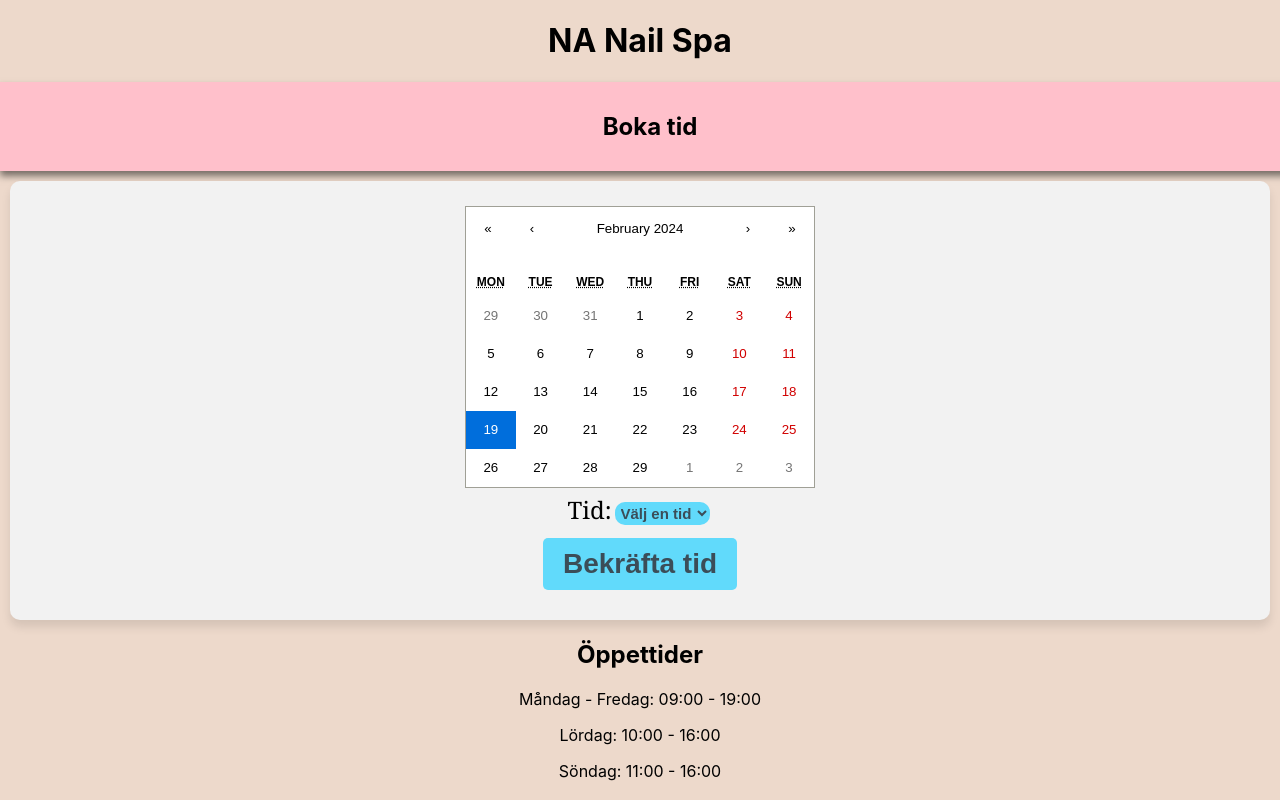
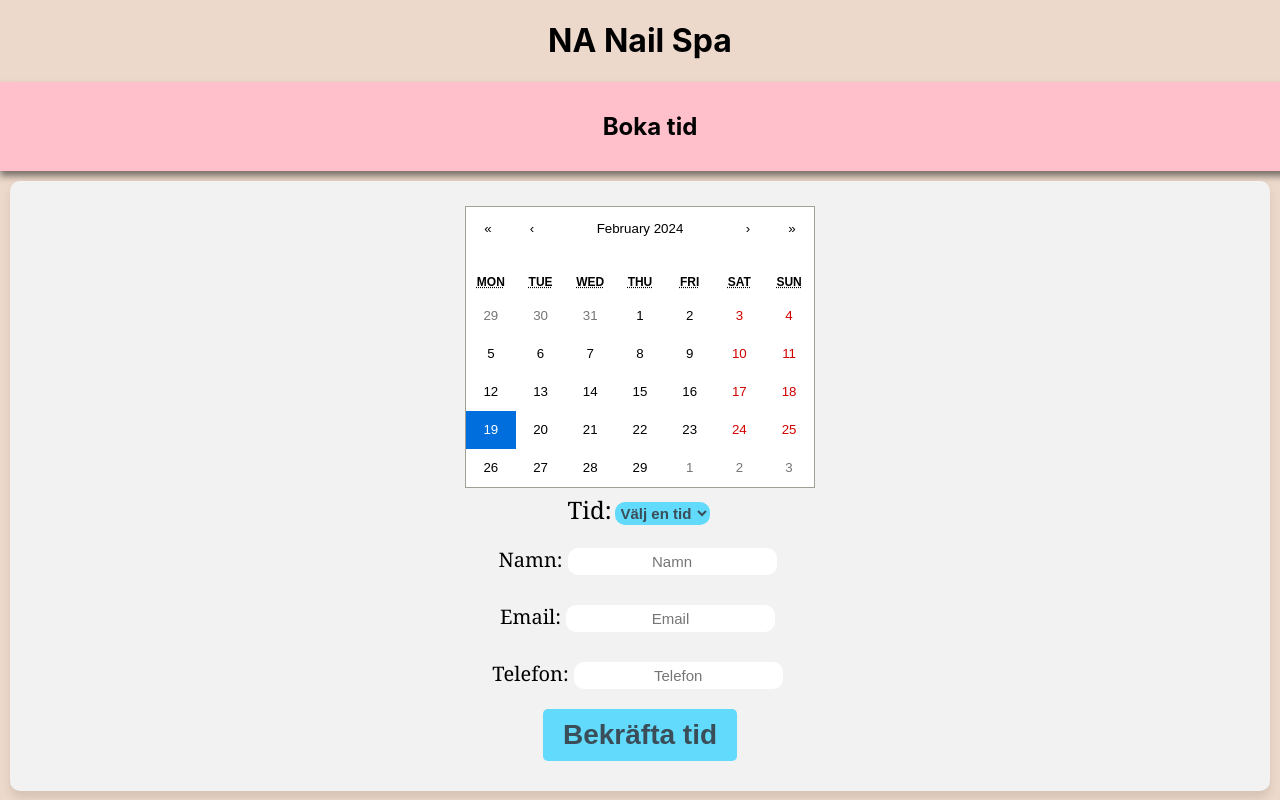
Before and after one commit to n4sser77/NaNailspa, a React (Create React App) app: page / in a window 1280 px wide. Shown: the top 800 px of the page. Built offline with nearby package versions, Linux system fonts and the light colour scheme.

Commit message:
fixed the express server to work with both react and static html files

```diff
--- a/package.json
+++ b/package.json
@@ -13,6 +13,7 @@
     "react-dom": "^18.2.0",
     "react-router-dom": "^6.22.1",
     "react-scripts": "^5.0.1",
+    "sqlite3": "^5.1.7",
     "web-vitals": "^2.1.4"
   },
   "scripts": {
--- a/public/static-site/page2.html
+++ b/public/static-site/page2.html
@@ -18,7 +18,7 @@
         <h1 class="playfair-display-header">NA Nailspa</h1>
         <p> välkommen till Na Nailspa</p>
         <div class="btn-div">
-            <a class="btn" href="bokning.html"><p><strong>Boka nu</strong><p></a>
+            <a class="btn" href="page2.html"><p><strong>Boka nu</strong><p></a>
 
         </div>
 
--- a/src/App.js
+++ b/src/App.js
@@ -7,16 +7,16 @@ function App() {
     <div className="App">
       <h1>NA Nail Spa</h1>
 
-      <KalenderApp/>
+      <KalenderApp />
 
       <h2>Öppettider</h2>
 
-     <p>Måndag - Fredag: 09:00 - 19:00</p>
+      <p>Måndag - Fredag: 09:00 - 19:00</p>
       <p>Lördag: 10:00 - 16:00</p>
       <p>Söndag: 11:00 - 16:00 </p>
       <h2>Adress</h2>
       <p>
-      Västra Storgatan 14, 611 31 Nyköping
+        Västra Storgatan 14, 611 31 Nyköping
       </p>
 
     </div>
--- a/src/AppointmentForm.css
+++ b/src/AppointmentForm.css
@@ -55,3 +55,24 @@
     background-color: #42a5f5;
     color: rgba(41, 2, 2, 0.9) ;
 }
+
+.labelField {
+    padding: 5px;
+    margin: 5px;
+    border-radius: 10px;
+    text-align: center;
+    font-size: 20px;
+}
+
+.userInput {
+    font-size: 20px;
+    margin: 5px;
+    padding: 5px;
+    font-size: 15px;
+    color: rgba(0, 0, 0, 0.989);
+    transition: background-color 0.3s ease;
+    border: 0;
+    border-radius: 10px;
+    text-align: center;
+
+}
--- a/src/AppointmentForm.js
+++ b/src/AppointmentForm.js
@@ -3,16 +3,28 @@ import Calendar from 'react-calendar';
 import { sv } from 'date-fns/locale';
 import 'react-calendar/dist/Calendar.css';
 import './AppointmentForm.css';
+import { Form } from 'react-router-dom';
 
 function AppointmentForm() {
   const [behandling, setTitle] = useState('');
   const [time, setTime] = useState('');
   const [date, setDate] = React.useState(new Date());
-  const [currentDateTime, setCurrentDateTime] = useState(new Date().toLocaleString({ year: 'numeric', month: 'numeric', day: 'numeric', hour: 'numeric', minute: 'numeric'}));
+  const [currentDateTime, setCurrentDateTime] = useState(new Date().toLocaleString({ year: 'numeric', month: 'numeric', day: 'numeric', hour: 'numeric', minute: 'numeric' }));
 
   const onChange = (date) => {
     setDate(date);
   };
+  ;
+  const [name, setName] = useState('');
+  const [email, setEmail] = useState('');
+  const [phone, setPhone] = useState('');
+
+  const userData = {
+    name,
+    email,
+    phone
+  };
+
 
   const [tillgängligaTider, setTillgängligaTider] = useState(["09:00", "10:00", "11:00", "12:00", "13:00", "14:00", "15:00", "16:00", "17:00", "18:00", "19:00"]);
 
@@ -20,13 +32,13 @@ function AppointmentForm() {
     event.preventDefault();
     console.log('Date submitted ${currentDate}');
 
-    alert(`Appointment set for ${behandling} on ${date.toLocaleDateString('en-CA')} at ${time} submitted: ${currentDateTime}`);
+    alert(`Appointment set for ${behandling} on ${date.toLocaleDateString('en-CA')} at ${time} submitted: ${currentDateTime}, by ${JSON.stringify(userData)}`);
   };
 
   return (
     <form className='appointment-form' onSubmit={handleSubmit}>
 
-    <Calendar
+      <Calendar
         onChange={onChange}
         value={date}
         locale={sv}
@@ -37,10 +49,23 @@ function AppointmentForm() {
         <select className='timeOptions' value={time} onChange={e => setTime(e.target.value)} required>
           <option value="">Välj en tid</option>
           {tillgängligaTider.map((time, index) => (
-            <option  key={index} value={time}>{time}</option>
+            <option key={index} value={time}>{time}</option>
           ))}
         </select>
       </label>
+
+      <label className='labelField'>
+        Namn:<input className='userInput' onChange={e => setName(e.target.value)} type='text' placeholder='Namn' name='name' />
+      </label>
+
+      <label className='labelField'>
+        Email:<input className='userInput' onChange={e => setEmail(e.target.value)} type='text' placeholder='Email' name='Email' />
+      </label>
+
+      <label className='labelField'>
+        Telefon:<input className='userInput' onChange={e => setPhone(e.target.value)} type='text' placeholder='Telefon' name='phone' />
+      </label>
+
       <input className='appointment-btn' type="submit" value="Bekräfta tid" />
     </form>
 
--- a/src/KalenderApp.js
+++ b/src/KalenderApp.js
@@ -1,5 +1,6 @@
 import React from 'react';
 import AppointmentForm from './AppointmentForm';
+
 
 
 function KalenderApp() {
@@ -8,10 +9,11 @@ function KalenderApp() {
   return (
     <div>
       <div style={{ padding: '10px', backgroundColor: 'pink', width: '100vw', boxShadow: '0 5px 7px rgba(0, 0, 0, 0.5)' }}>
-      <h2>Boka tid</h2>
+        <h2>Boka tid</h2>
       </div>
 
       <AppointmentForm />
+
 
     </div>
   );
```
Also changed, not shown: server.js (+6 -11 lines), 15 other files (tests, documents, lock files or other folders).
